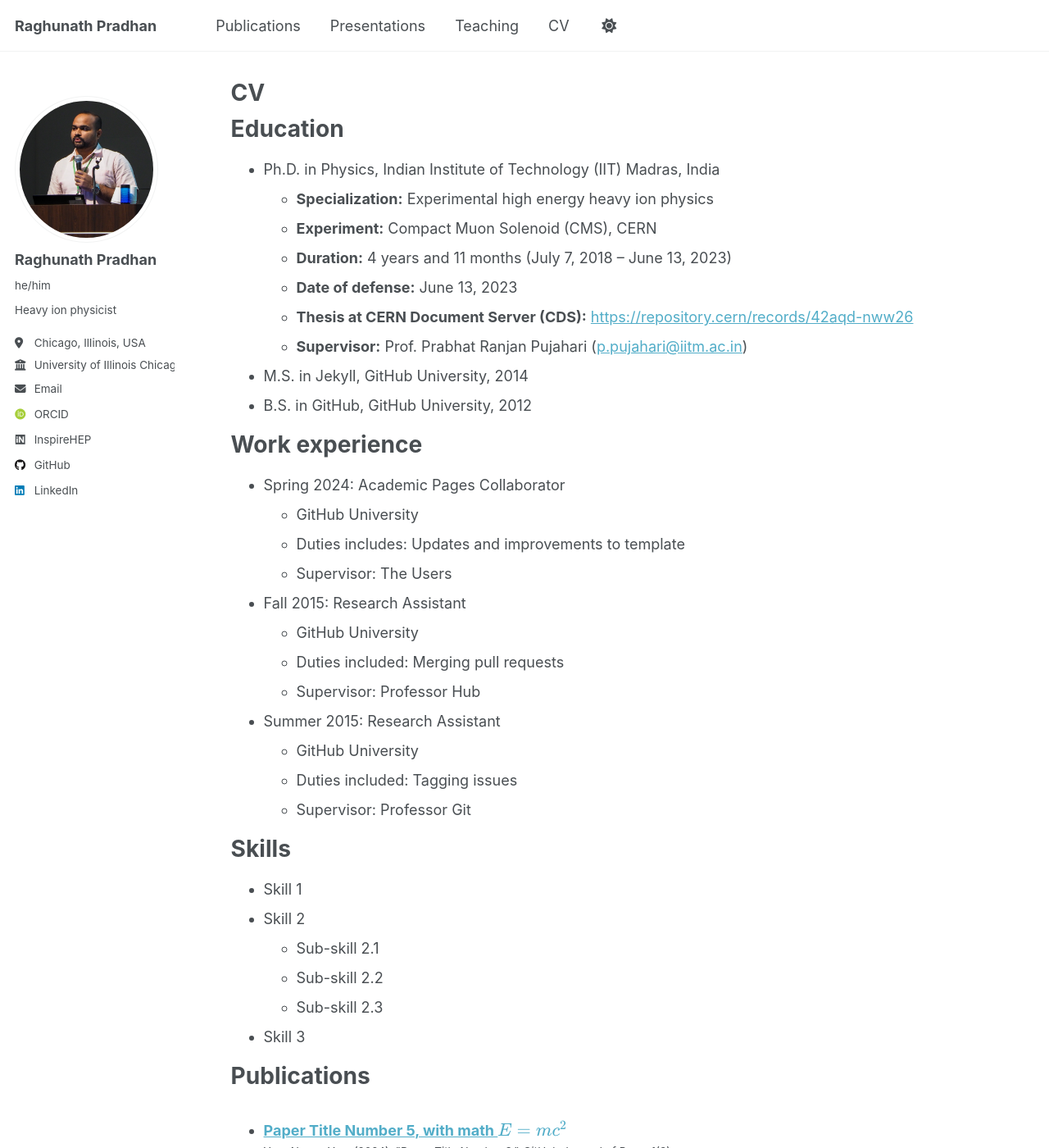
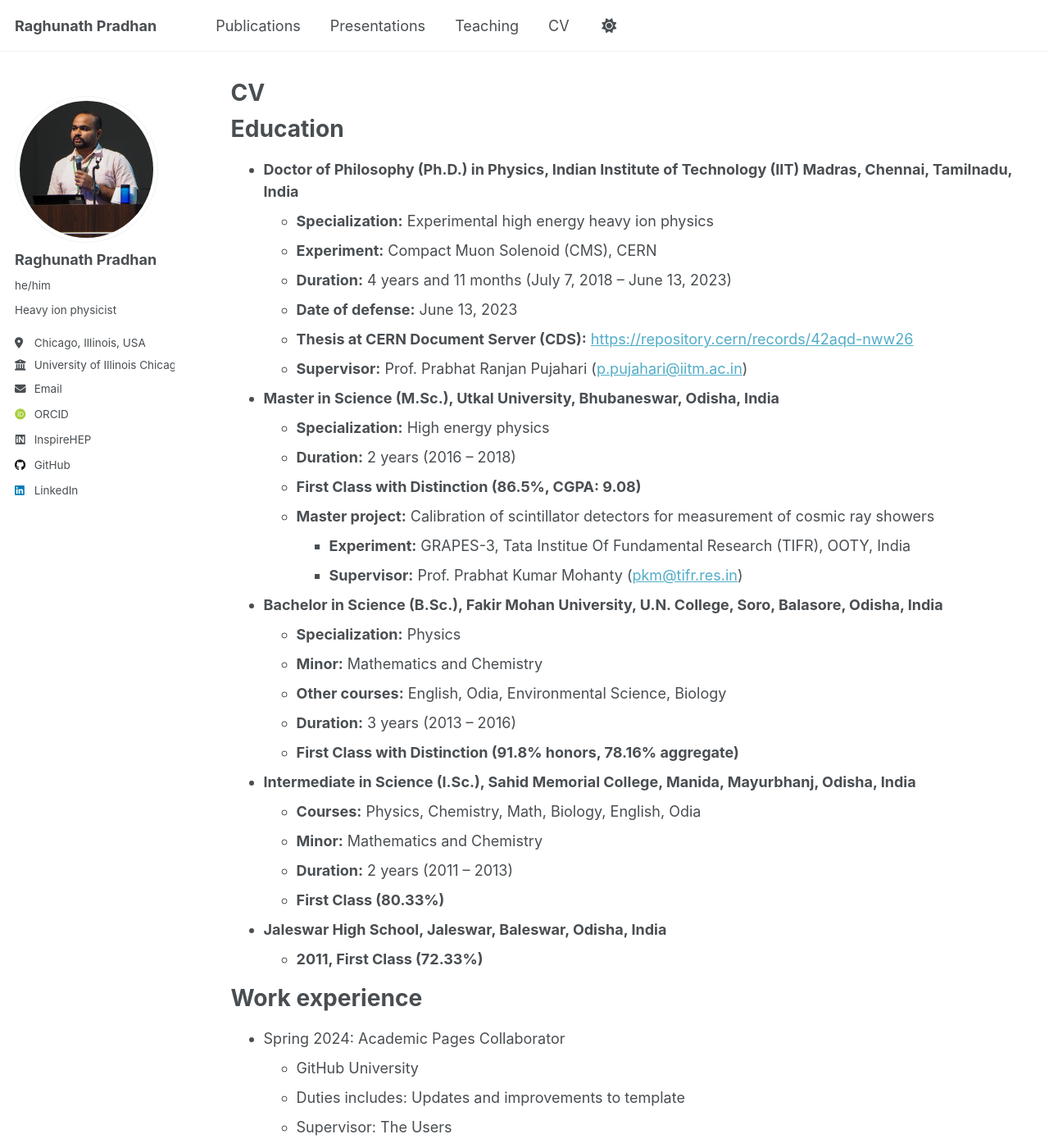
Before and after one commit to RAGHUMATAPITA/RAGHUMATAPITA.github.io, a Jekyll site: the page built from _pages/cv.md, in a window 1280 px wide and 1400 px high. Shown: the whole window at 82% size. Built offline with Jekyll 4.4.1, drawn with Linux system fonts in a browser that asks for light colours; some web fonts are replaced; a script that is not in the unit is left out.

```diff
--- a/_pages/cv.md
+++ b/_pages/cv.md
@@ -11,7 +11,7 @@ redirect_from:
 
 Education
 ======
-* Ph.D. in Physics, Indian Institute of Technology (IIT) Madras, India
+* **Doctor of Philosophy (Ph.D.) in Physics, Indian Institute of Technology (IIT) Madras, Chennai, Tamilnadu, India**
   * **Specialization:** Experimental high energy heavy ion physics
   * **Experiment:** Compact Muon Solenoid (CMS), CERN
   * **Duration:** 4 years and 11 months (July 7, 2018 – June 13, 2023)
@@ -19,9 +19,29 @@ Education
   * **Thesis at CERN Document Server (CDS):** [https://repository.cern/records/42aqd-nww26](https://repository.cern/records/42aqd-nww26)
   * **Supervisor:** Prof. Prabhat Ranjan Pujahari ([p.pujahari@iitm.ac.in](mailto:p.pujahari@iitm.ac.in))
 
+* **Master in Science (M.Sc.), Utkal University, Bhubaneswar, Odisha, India**
+  * **Specialization:** High energy physics
+  * **Duration:** 2 years (2016 – 2018)
+  * **First Class with Distinction (86.5%, CGPA: 9.08)**
+  * **Master project:** Calibration of scintillator detectors for measurement of cosmic ray showers
+    * **Experiment:** GRAPES-3, Tata Institue Of Fundamental Research (TIFR), OOTY, India
+    * **Supervisor:** Prof. Prabhat Kumar Mohanty ([pkm@tifr.res.in](mailto:pkm@tifr.res.in))
 
-* M.S. in Jekyll, GitHub University, 2014
-* B.S. in GitHub, GitHub University, 2012
+* **Bachelor in Science (B.Sc.), Fakir Mohan University, U.N. College, Soro, Balasore, Odisha, India**
+  * **Specialization:** Physics
+  * **Minor:** Mathematics and Chemistry
+  * **Other courses:** English, Odia, Environmental Science, Biology
+  * **Duration:** 3 years (2013 – 2016)
+  * **First Class with Distinction (91.8% honors, 78.16% aggregate)**
+
+* **Intermediate in Science (I.Sc.), Sahid Memorial College, Manida, Mayurbhanj, Odisha, India**
+  * **Courses:** Physics, Chemistry, Math, Biology, English, Odia
+  * **Minor:** Mathematics and Chemistry
+  * **Duration:** 2 years (2011 – 2013)
+  * **First Class (80.33%)**
+
+* **Jaleswar High School, Jaleswar, Baleswar, Odisha, India**
+  * **2011, First Class (72.33%)**
 
 Work experience
 ======
```
